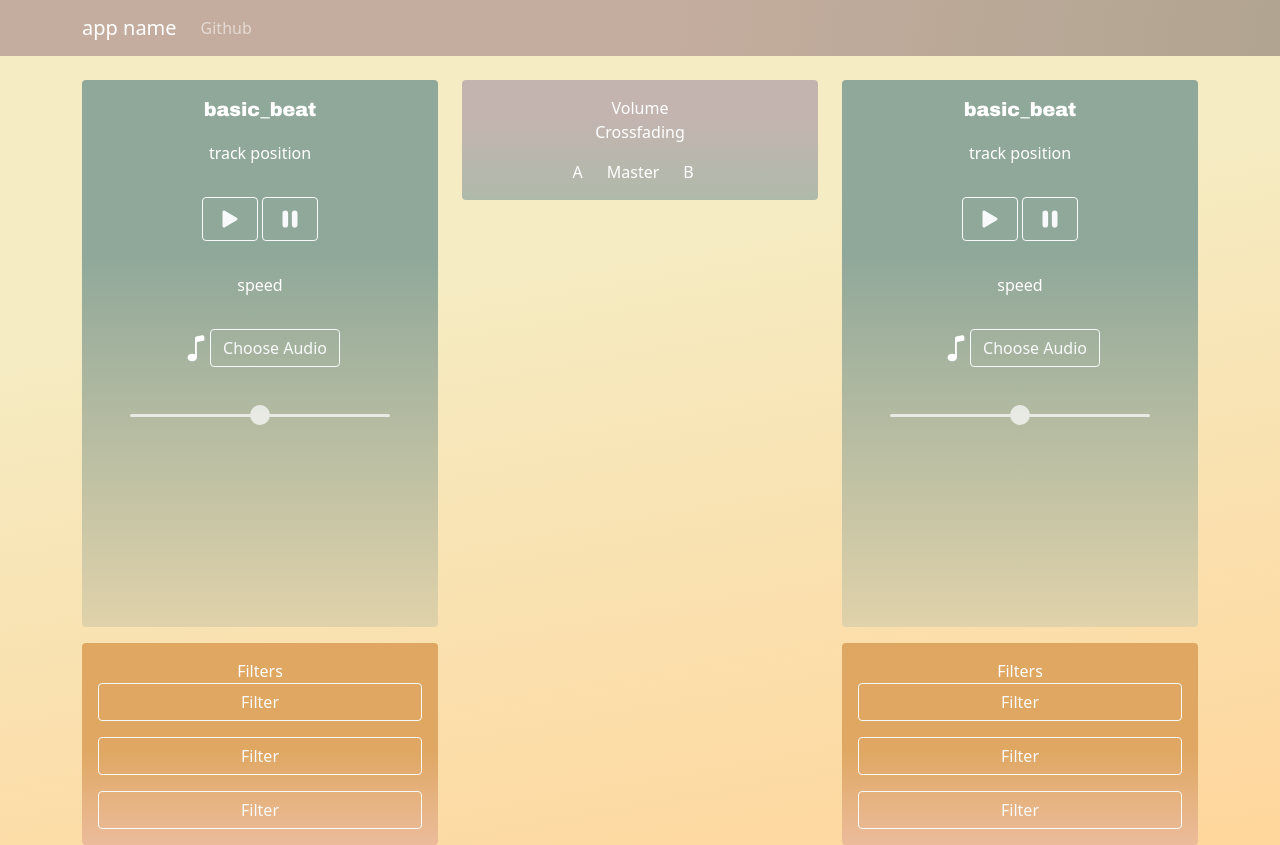
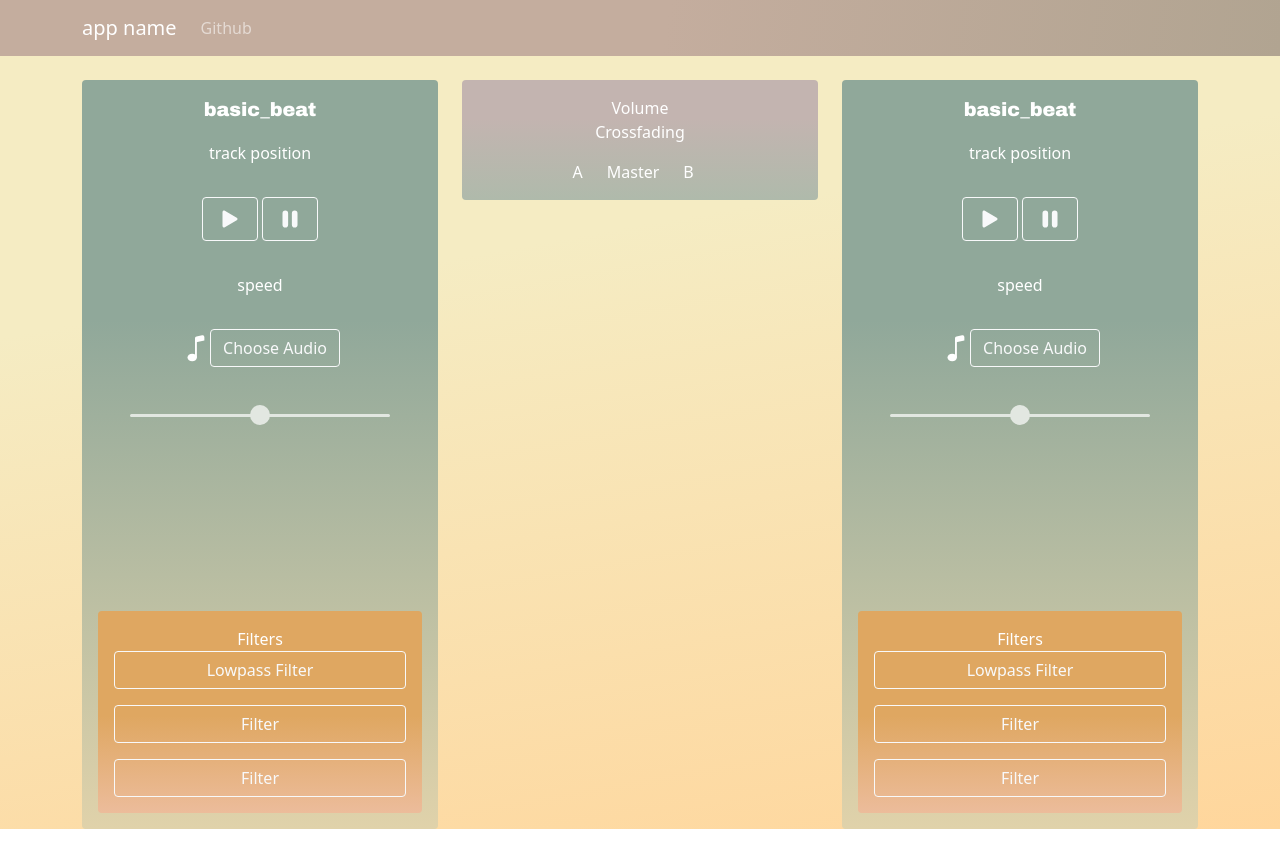
Before and after one commit to LuckyLuke16/audiovideo22, a React (Create React App) app: page / in a window 1280 px wide. Built offline with nearby package versions, Linux system fonts and the light colour scheme.

Commit message:
- filter component

```diff
--- a/src/App.js
+++ b/src/App.js
@@ -2,7 +2,7 @@ import './App.css';
 import Audio from './Audio.js';
 import 'bootstrap/dist/css/bootstrap.min.css';
 import { Container, Navbar, Nav, Row, Col, Card, Stack, Button } from 'react-bootstrap';
-import React from 'react'
+import React from 'react';
 
 function App() {
   return (
@@ -32,16 +32,8 @@ function App() {
                   </Stack>
                 </Card.Body>
               </Card>
-              <Card className='filter-card'>
-                <Card.Body>Filters
-                  <Stack gap={3}>
-                    <Button variant="outline-light">Filter</Button>{' '}
-                    <Button variant="outline-light">Filter</Button>{' '}
-                    <Button variant="outline-light">Filter</Button>{' '}
-                  </Stack>
-                </Card.Body>
-              </Card>
-            </Stack></Col>
+            </Stack>
+          </Col>
           <Col>
             <Card className='volume-card'>
 
@@ -66,18 +58,8 @@ function App() {
               <Card className='audio-card'>
                 <Card.Body>
                   <Stack gap={3}>
-
                     <Audio
                     value='2'/>
-                  </Stack>
-                </Card.Body>
-              </Card>
-              <Card className='filter-card'>
-                <Card.Body>Filters
-                  <Stack gap={3}>
-                    <Button variant="outline-light">Filter</Button>{' '}
-                    <Button variant="outline-light">Filter</Button>{' '}
-                    <Button variant="outline-light">Filter</Button>{' '}
                   </Stack>
                 </Card.Body>
               </Card>
--- a/src/Audio.js
+++ b/src/Audio.js
@@ -1,6 +1,7 @@
 import React from "react";
-import { Button } from "react-bootstrap";
+import {Button, Card, Stack} from "react-bootstrap";
 import { MusicNote, PauseFill, PlayFill } from "react-bootstrap-icons";
+import Filter from "./Filter";
 
 export default class Audio extends React.Component {
   constructor(props) {
@@ -64,6 +65,11 @@ export default class Audio extends React.Component {
         <div>
           <canvas ref={this.analyzerCanvas}></canvas>{" "}
         </div>
+          <Filter
+              audioCtx={this.state.audioCtx}
+              nodeBeforeFilter={this.state.gainNode}
+              nodeAfterFilter={this.state.analyser}
+          />
       </div>
     );
   }
@@ -84,14 +90,14 @@ export default class Audio extends React.Component {
       this.state.isPlaying = true;
       return;
     }
-
             let audioCtx = this.state.audioCtx;
             let gainNode = this.state.gainNode;
             let source = audioCtx.createBufferSource();
             let analyser = audioCtx.createAnalyser();
             this.state.analyser = analyser;
             let request = new XMLHttpRequest();
-
+            this.render();
+            //let filter = new Filter(audioCtx = this.state.audioCtx);
             request.open('GET', this.state.songPath, true);
             request.responseType = 'arraybuffer';
 
@@ -101,7 +107,8 @@ export default class Audio extends React.Component {
                     source.buffer = buffer;
                     analyser.connect(audioCtx.destination);
                     source.connect(gainNode)
-                    gainNode.connect(analyser)
+                    //filter.setFilter(gainNode,analyser,audioCtx);
+                    //gainNode.connect(analyser)
                     source.loop = true;
                     source.start(0);
                 });
@@ -181,7 +188,6 @@ export default class Audio extends React.Component {
             canvasCtx.lineTo(width, height / 2);
             canvasCtx.stroke();
         }
-
         renderFrame();
     }
 }
--- /dev/null
+++ b/src/Filter.js
@@ -0,0 +1,46 @@
+import './App.css';
+import Audio from './Audio.js';
+import 'bootstrap/dist/css/bootstrap.min.css';
+import { Card, Stack, Button } from 'react-bootstrap';
+import React from 'react';
+
+export default class Filter extends React.Component{
+    constructor(props) {
+        console.log("render");
+        super(props);
+        this.state = {
+            nodeBeforeFilter : this.props.before,
+            nodeAfterFilter : this.props.after,
+        }
+         if(this.props.audioCtx === null) {
+             console.log('schlecht');
+             return;
+         }
+        this.lowpassFilter = this.props.audioCtx;
+        this.setFilter(this.props.nodeBeforeFilter,this.props.nodeAfterFilter,this.props.audioCtx);
+        console.log("gut");
+    }
+    setFilter(nodeOne, nodeTwo, context){
+        this.lowpassFilter = context.createBiquadFilter();
+        this.lowpassFilter.type = "lowpass";
+        this.lowpassFilter.frequency.setValueAtTime(500,context.currentTime);
+        nodeOne.connect(this.lowpassFilter);
+        this.lowpassFilter.connect(nodeTwo);
+    }
+    render(){
+        return(
+            <Card className='filter-card'>
+                <Card.Body>Filters
+                    <Stack gap={3}>
+                        <Button variant="outline-light">Lowpass Filter</Button>{' '}
+                        <Button variant="outline-light">Filter</Button>{' '}
+                        <Button variant="outline-light">Filter</Button>{' '}
+                    </Stack>
+                </Card.Body>
+            </Card>
+        );
+    }
+
+
+
+}
```
